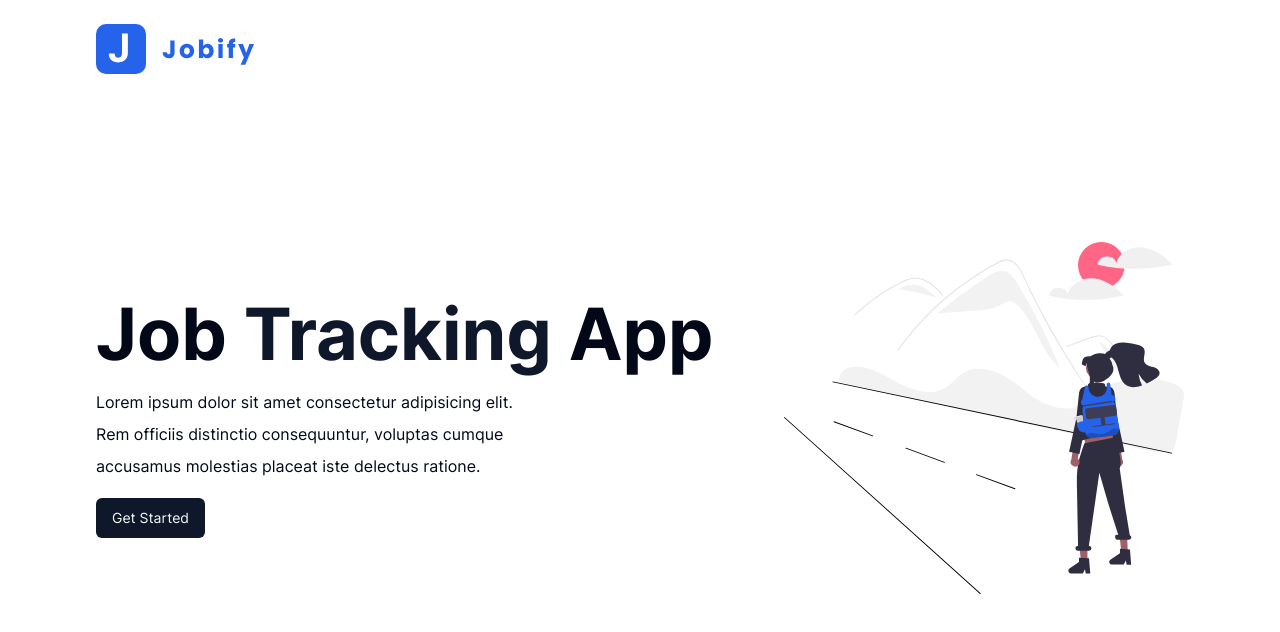
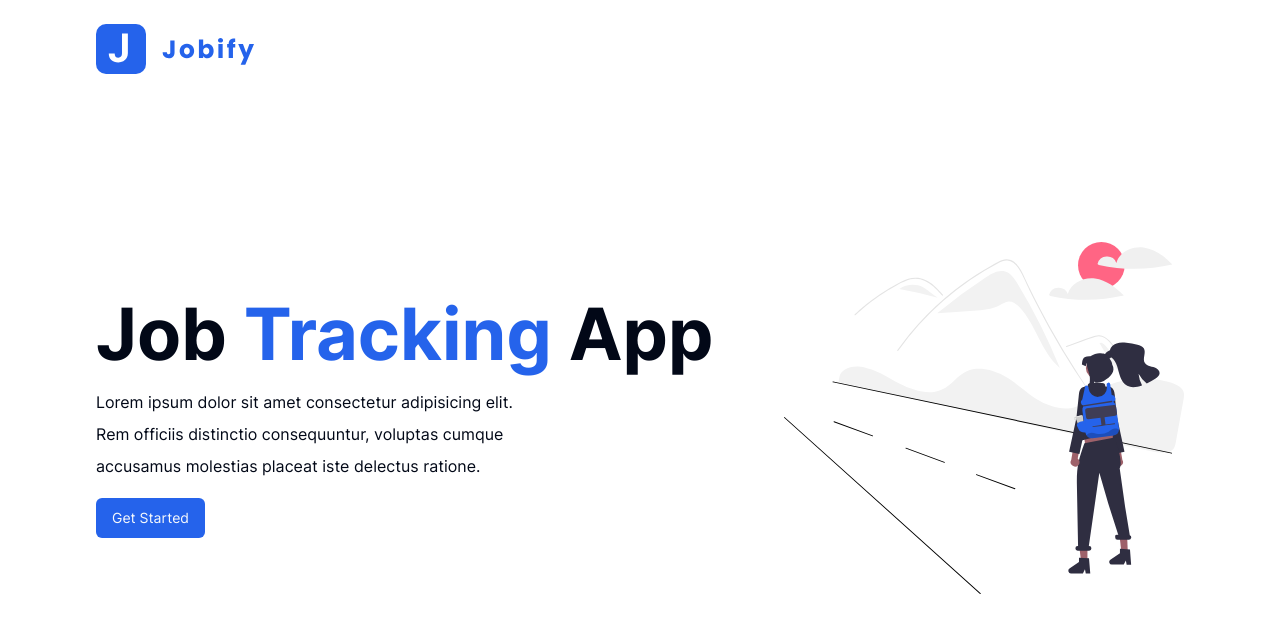
Before and after one commit to amandeep90s/jobify-nextjs, a Next.js app: page / in a window 1280 px wide. Shown: the top 632 px of the page. Built offline with nearby package versions, Linux system fonts and the light colour scheme.

Commit message:
Update primary color variable in globals.css

```diff
--- a/app/globals.css
+++ b/app/globals.css
@@ -4,101 +4,84 @@
 
 /* Regular weight */
 @font-face {
-  font-family: 'Inter';
-  src: url('/fonts/Inter-Regular.ttf') format('truetype');
+  font-family: "Inter";
+  src: url("/fonts/Inter-Regular.ttf") format("truetype");
   font-weight: 400;
   font-style: normal;
 }
 
 /* Light weight */
 @font-face {
-  font-family: 'Inter';
-  src: url('/fonts/Inter-Light.ttf') format('truetype');
+  font-family: "Inter";
+  src: url("/fonts/Inter-Light.ttf") format("truetype");
   font-weight: 300;
   font-style: normal;
 }
 
 /* SemiBold weight */
 @font-face {
-  font-family: 'Inter';
-  src: url('/fonts/Inter-SemiBold.ttf') format('truetype');
+  font-family: "Inter";
+  src: url("/fonts/Inter-SemiBold.ttf") format("truetype");
   font-weight: 600;
   font-style: normal;
 }
 
 /* Bold weight */
 @font-face {
-  font-family: 'Inter';
-  src: url('/fonts/Inter-Bold.ttf') format('truetype');
+  font-family: "Inter";
+  src: url("/fonts/Inter-Bold.ttf") format("truetype");
   font-weight: 700;
   font-style: normal;
 }
 
 body {
-  font-family: 'Inter', sans-serif;
+  font-family: "Inter", sans-serif;
 }
 
 @layer base {
   :root {
     --background: 0 0% 100%;
     --foreground: 222.2 84% 4.9%;
-
     --card: 0 0% 100%;
     --card-foreground: 222.2 84% 4.9%;
-
     --popover: 0 0% 100%;
     --popover-foreground: 222.2 84% 4.9%;
-
-    --primary: 222.2 47.4% 11.2%;
+    --primary: 221.2 83.2% 53.3%;
     --primary-foreground: 210 40% 98%;
-
     --secondary: 210 40% 96.1%;
     --secondary-foreground: 222.2 47.4% 11.2%;
-
     --muted: 210 40% 96.1%;
     --muted-foreground: 215.4 16.3% 46.9%;
-
     --accent: 210 40% 96.1%;
     --accent-foreground: 222.2 47.4% 11.2%;
-
     --destructive: 0 84.2% 60.2%;
     --destructive-foreground: 210 40% 98%;
-
     --border: 214.3 31.8% 91.4%;
     --input: 214.3 31.8% 91.4%;
-    --ring: 222.2 84% 4.9%;
-
+    --ring: 221.2 83.2% 53.3%;
     --radius: 0.5rem;
   }
 
   .dark {
     --background: 222.2 84% 4.9%;
     --foreground: 210 40% 98%;
-
     --card: 222.2 84% 4.9%;
     --card-foreground: 210 40% 98%;
-
     --popover: 222.2 84% 4.9%;
     --popover-foreground: 210 40% 98%;
-
-    --primary: 210 40% 98%;
+    --primary: 217.2 91.2% 59.8%;
     --primary-foreground: 222.2 47.4% 11.2%;
-
     --secondary: 217.2 32.6% 17.5%;
     --secondary-foreground: 210 40% 98%;
-
     --muted: 217.2 32.6% 17.5%;
     --muted-foreground: 215 20.2% 65.1%;
-
     --accent: 217.2 32.6% 17.5%;
     --accent-foreground: 210 40% 98%;
-
     --destructive: 0 62.8% 30.6%;
     --destructive-foreground: 210 40% 98%;
-
     --border: 217.2 32.6% 17.5%;
     --input: 217.2 32.6% 17.5%;
-    --ring: 212.7 26.8% 83.9%;
+    --ring: 224.3 76.3% 48%;
   }
 }
 
@@ -106,7 +89,6 @@
   * {
     @apply border-border;
   }
-
   body {
     @apply bg-background text-foreground;
   }
```
